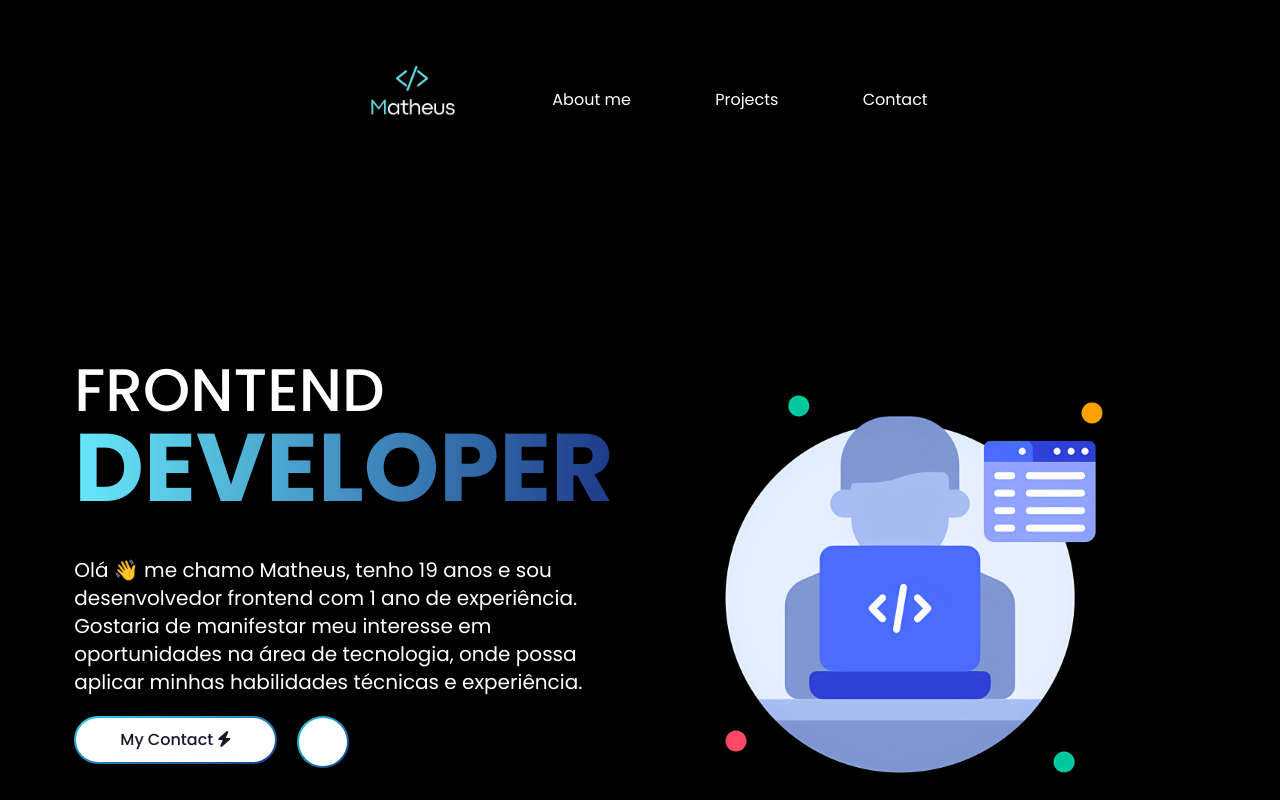
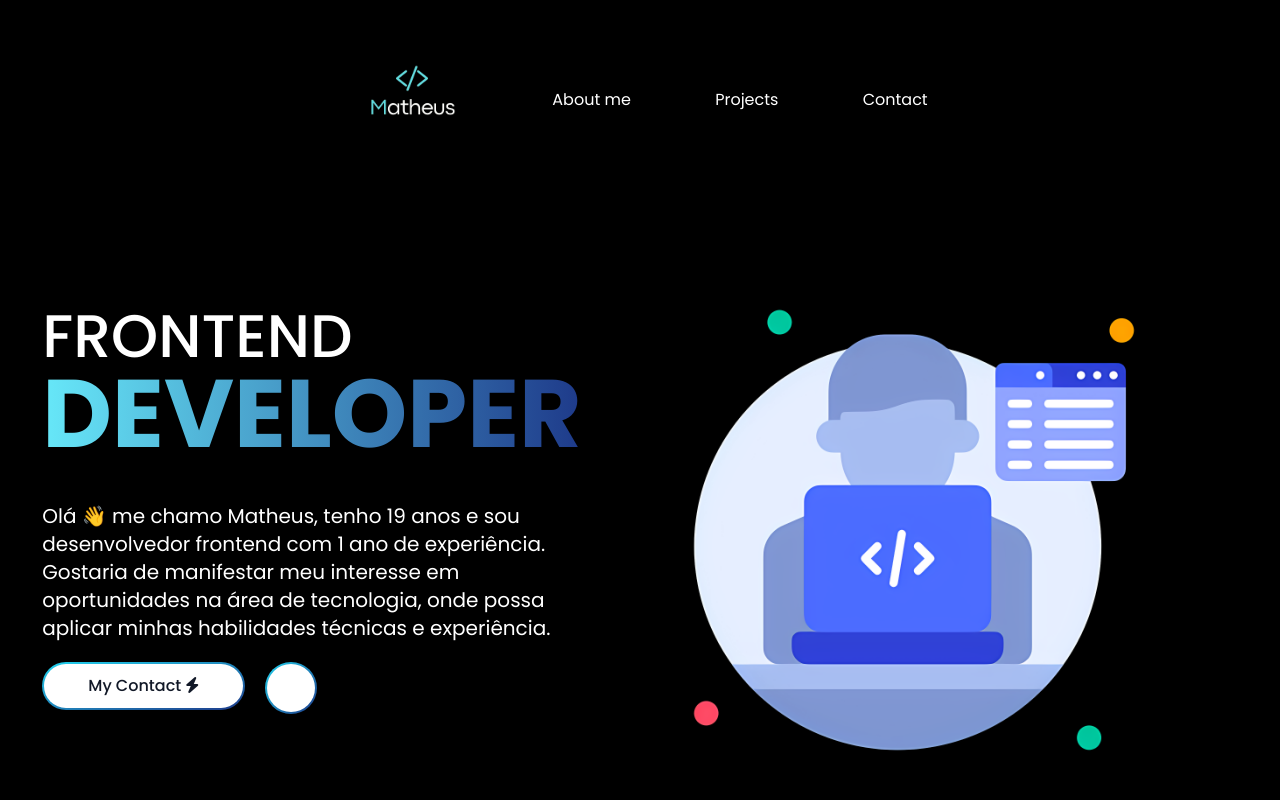
Before and after one commit to MatheusRodriguesdaSilveira/Portifolio, a website: page index.html in a window 1280 px wide. Shown: the top 800 px of the page. Drawn offline with Linux system fonts and the light colour scheme.

Commit message:
#editing

```diff
--- a/index.html
+++ b/index.html
@@ -45,7 +45,7 @@
 
     <main class="items-center justify-center px-4">
 
-        <section class="p-5 sm:p-10 m-4 sm:m-10 flex flex-col items-center h-screen" id="home">
+        <section class="sm:p-10 sm:m-10 lg:p-1 lg:m-1 pc:m-20 flex flex-col items-center h-screen" id="home">
             <div class="flex flex-col lg:flex-row justify-center items-center gap-2 m-10 p-10 max-sm:m-0 max-sm:p-1">
 
                 <div>
@@ -100,7 +100,7 @@
                 </div>
 
                 <div class="img-topo-do-site mt-10 lg:mt-0">
-                    <img src="/img/code.png" alt="code" class="flex mt-15 sm:max-w-sm lg:max-w-sm">
+                    <img src="/img/code.png" alt="code" class="flex mt-15 sm:max-w-sm lg:max-w-md ">
                 </div>
 
             </div>
```
Also changed, not shown: style/output.css.
